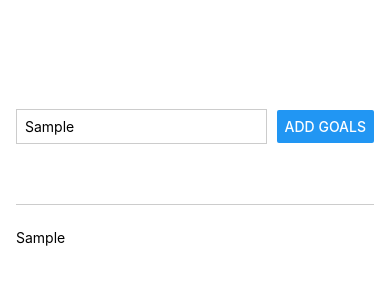
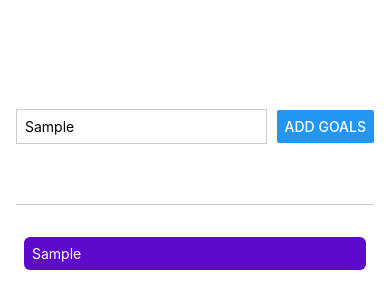
Before and after one commit to JoaoVitorLima242/RNCourse, a React Native app: screen / in a window 390 px wide. Both pictures are taken after typing "Sample" into the empty fields and a click on the button "ADD GOALS". Shown: the top 308 px of the page. Built offline with nearby package versions, Linux system fonts and the light colour scheme.

Commit message:
seeing differences between ios and android mobile in css

```diff
--- a/App.js
+++ b/App.js
@@ -24,7 +24,11 @@
         <Button title='Add goals' onPress={addGoalHandler}/>
       </View>
       <View style={styles.goalsContainer}>
-        {courseGoals.map((goal) => <Text key={goal}>{goal}</Text>)}
+        {courseGoals.map((goal) => (
+        <View key={goal} style={styles.goalItem}>
+          <Text style={styles.goalText}>{goal}</Text>
+        </View>
+        ))}
       </View>
     </View>
   );
@@ -56,5 +60,14 @@
 
   goalsContainer: {
     flex: 4
+  },
+  goalItem: {
+    margin: 8,
+    padding: 8,
+    borderRadius: 6,
+    backgroundColor: '#5e0acc',
+  },
+  goalText : {
+    color: 'white'
   }
 });
```
